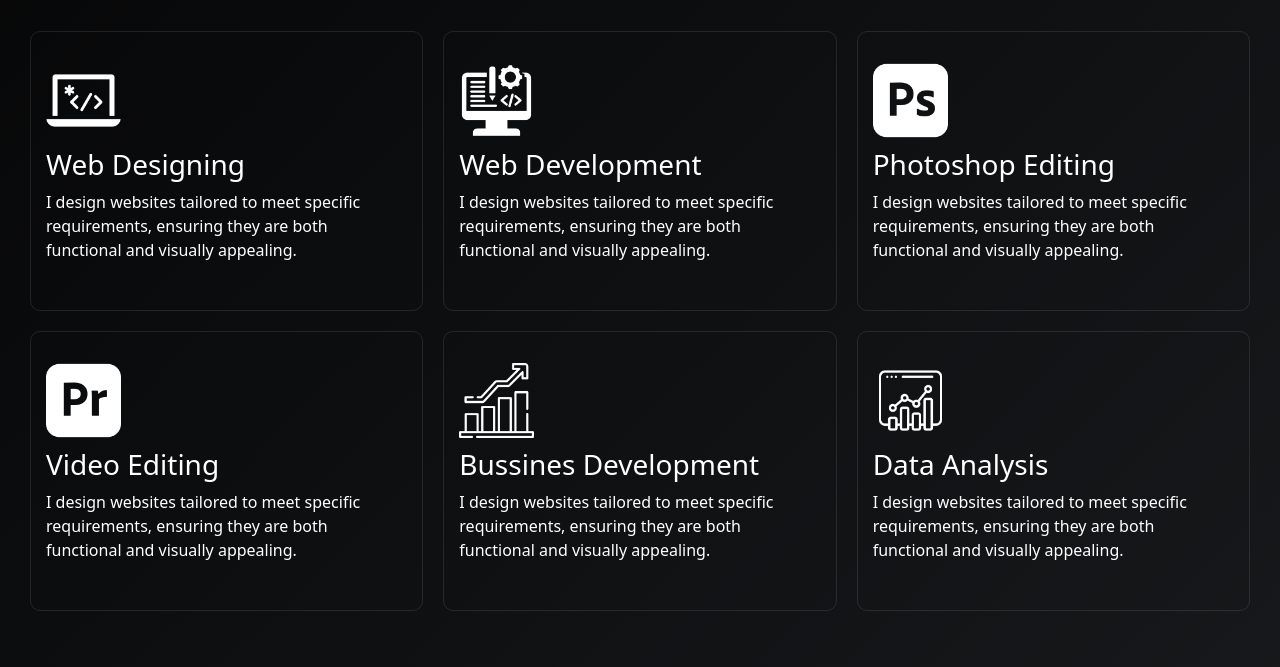
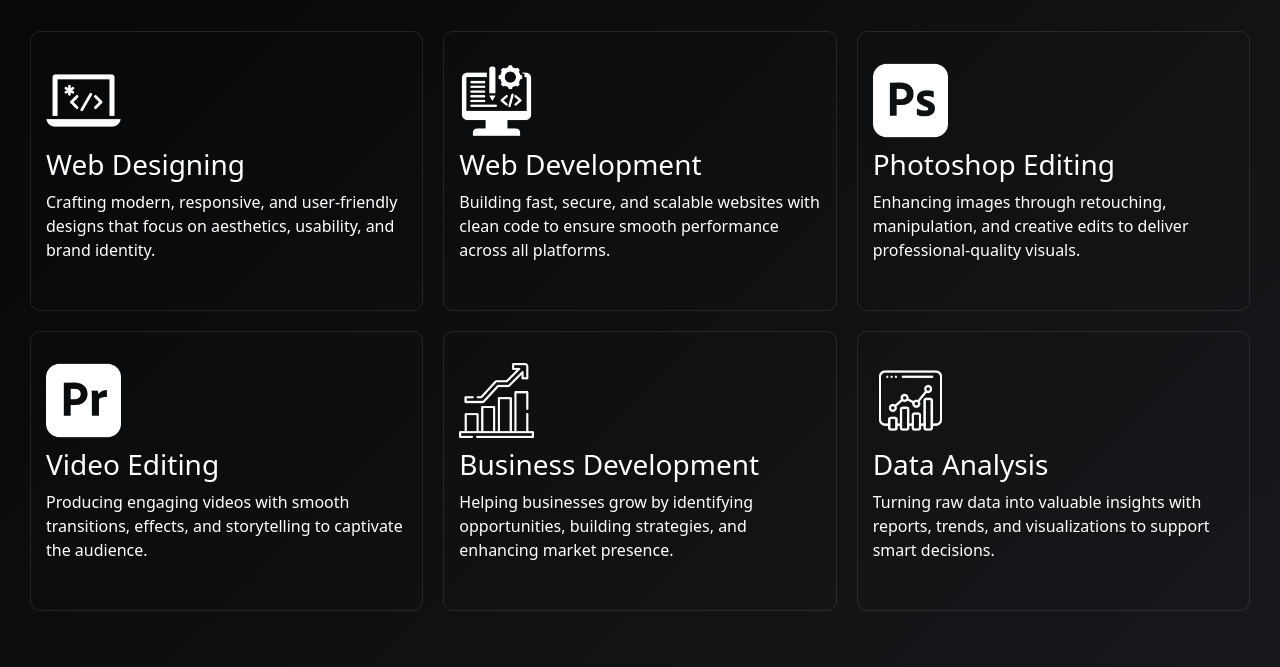
Before and after one commit to umair-mohiuddin/my-portfolio, a plain HTML site: page index.html in a window 1280 px wide. Shown: the part 902-1569 px from the top of the page. Drawn offline with nearby package versions, Linux system fonts and the light colour scheme.

Commit message:
all details

```diff
--- a/index.html
+++ b/index.html
@@ -63,11 +63,14 @@
                     </div>
                     <div class="s-icon ">
 
-                        <a href="https://wa.me/923407538949" target="_blank">           <i class="fa-brands fa-whatsapp"></i>   </a>
-                        <a href="https://www.facebook.com/UMmohiuddin007" target="_blank">     <i class="fa-brands fa-facebook-f"></i> </a>
-                        <a href="https://www.instagram.com/mohiuddin.umair/" target="_blank">    <i class="fa-brands fa-instagram"></i>  </a>
-                        <a href="https://discord.gg/4x64af77" target="_blank">      <i class="fa-brands fa-discord"></i>    </a>
-                        <a href="https://twitter.com/yourprofile" target="_blank">      <i class="fa-brands fa-x-twitter"></i>  </a>
+                        <a href="https://wa.me/923407538949" target="_blank"> <i class="fa-brands fa-whatsapp"></i> </a>
+                        <a href="https://www.facebook.com/UMmohiuddin007" target="_blank"> <i
+                                class="fa-brands fa-facebook-f"></i> </a>
+                        <a href="https://www.instagram.com/mohiuddin.umair/" target="_blank"> <i
+                                class="fa-brands fa-instagram"></i> </a>
+                        <a href="https://discord.gg/4x64af77" target="_blank"> <i class="fa-brands fa-discord"></i> </a>
+                        <a href="https://twitter.com/yourprofile" target="_blank"> <i
+                                class="fa-brands fa-x-twitter"></i> </a>
 
                     </div>
                 </div>
@@ -82,16 +85,15 @@
             <h2 class="main-text">What I do</h2>
             <div class="row p-3 row-cols-1 row-cols-md-2 row-cols-lg-3  ">
 
+
                 <div class="col f-col">
                     <a href="">
                         <img src="image/icons/html.png" class="f-img" alt=""> <br>
                         <h3 class="f-h3">Web Designing</h3>
                         <p>
-                            I design websites tailored to meet specific requirements, ensuring they are both functional
-                            and
-                            visually appealing.
+                            Crafting modern, responsive, and user-friendly designs that focus on
+                            aesthetics, usability, and brand identity.
                         </p>
-
                         <i class="fa-solid f-icon fa-arrow-right"></i>
                     </a>
                 </div>
@@ -101,11 +103,9 @@
                         <img src="image/icons/web-designing.png" class="f-img" alt=""> <br>
                         <h3 class="f-h3">Web Development</h3>
                         <p>
-                            I design websites tailored to meet specific requirements, ensuring they are both functional
-                            and
-                            visually appealing.
+                            Building fast, secure, and scalable websites with clean code to ensure
+                            smooth performance across all platforms.
                         </p>
-
                         <i class="fa-solid f-icon fa-arrow-right"></i>
                     </a>
                 </div>
@@ -115,11 +115,9 @@
                         <img src="image/icons/photoshop.png" class="f-img" alt=""> <br>
                         <h3 class="f-h3">Photoshop Editing</h3>
                         <p>
-                            I design websites tailored to meet specific requirements, ensuring they are both functional
-                            and
-                            visually appealing.
+                            Enhancing images through retouching, manipulation, and creative edits
+                            to deliver professional-quality visuals.
                         </p>
-
                         <i class="fa-solid f-icon fa-arrow-right"></i>
                     </a>
                 </div>
@@ -129,11 +127,9 @@
                         <img src="image/icons/premiere-pro.png" class="f-img" alt=""> <br>
                         <h3 class="f-h3">Video Editing</h3>
                         <p>
-                            I design websites tailored to meet specific requirements, ensuring they are both functional
-                            and
-                            visually appealing.
+                            Producing engaging videos with smooth transitions, effects, and
+                            storytelling to captivate the audience.
                         </p>
-
                         <i class="fa-solid f-icon fa-arrow-right"></i>
                     </a>
                 </div>
@@ -141,13 +137,11 @@
                 <div class="col f-col">
                     <a href="">
                         <img src="image/icons/growth.png" class="f-img" alt=""> <br>
-                        <h3 class="f-h3">Bussines Development</h3>
+                        <h3 class="f-h3">Business Development</h3>
                         <p>
-                            I design websites tailored to meet specific requirements, ensuring they are both functional
-                            and
-                            visually appealing.
+                            Helping businesses grow by identifying opportunities, building
+                            strategies, and enhancing market presence.
                         </p>
-
                         <i class="fa-solid f-icon fa-arrow-right"></i>
                     </a>
                 </div>
@@ -157,14 +151,14 @@
                         <img src="image/icons/diagram.png" class="f-img" alt=""> <br>
                         <h3 class="f-h3">Data Analysis</h3>
                         <p>
-                            I design websites tailored to meet specific requirements, ensuring they are both functional
-                            and
-                            visually appealing.
+                            Turning raw data into valuable insights with reports, trends, and
+                            visualizations to support smart decisions.
                         </p>
-
                         <i class="fa-solid f-icon fa-arrow-right"></i>
                     </a>
                 </div>
+
+
 
             </div>
         </section>
```
